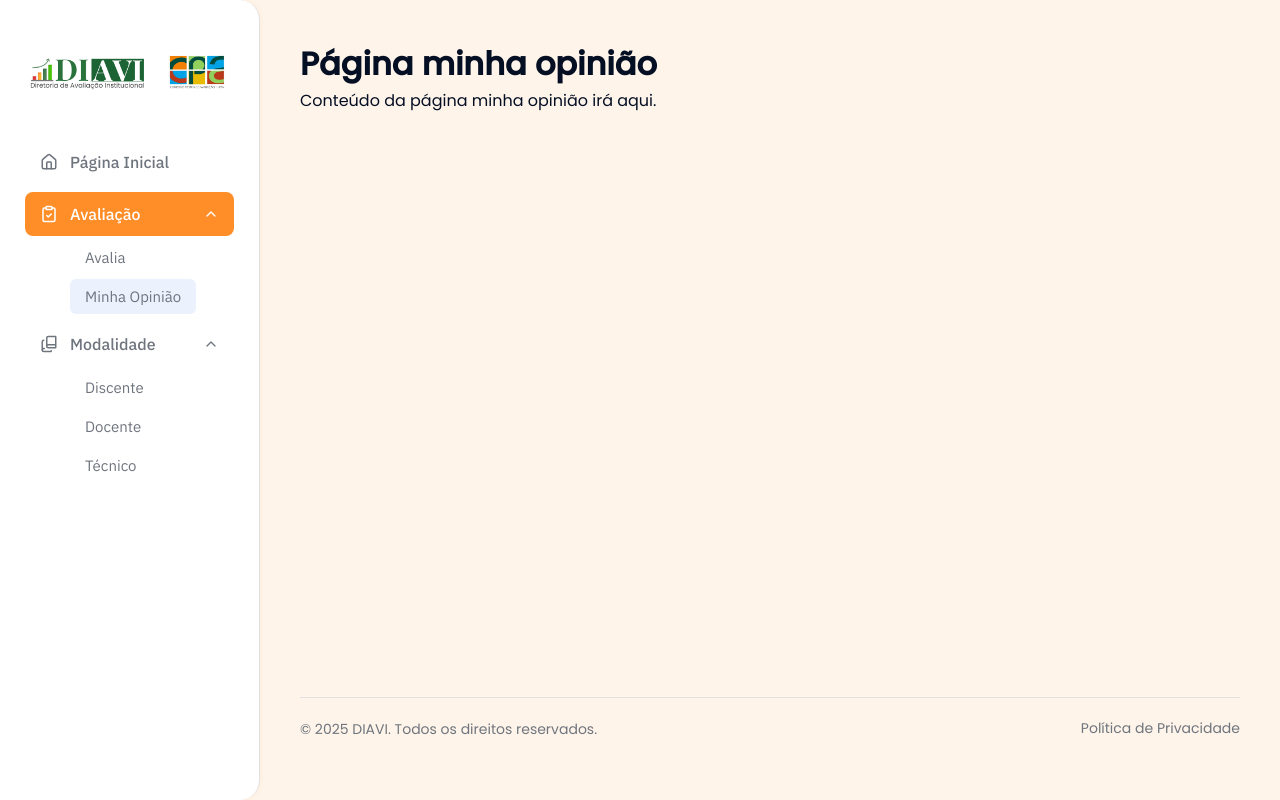
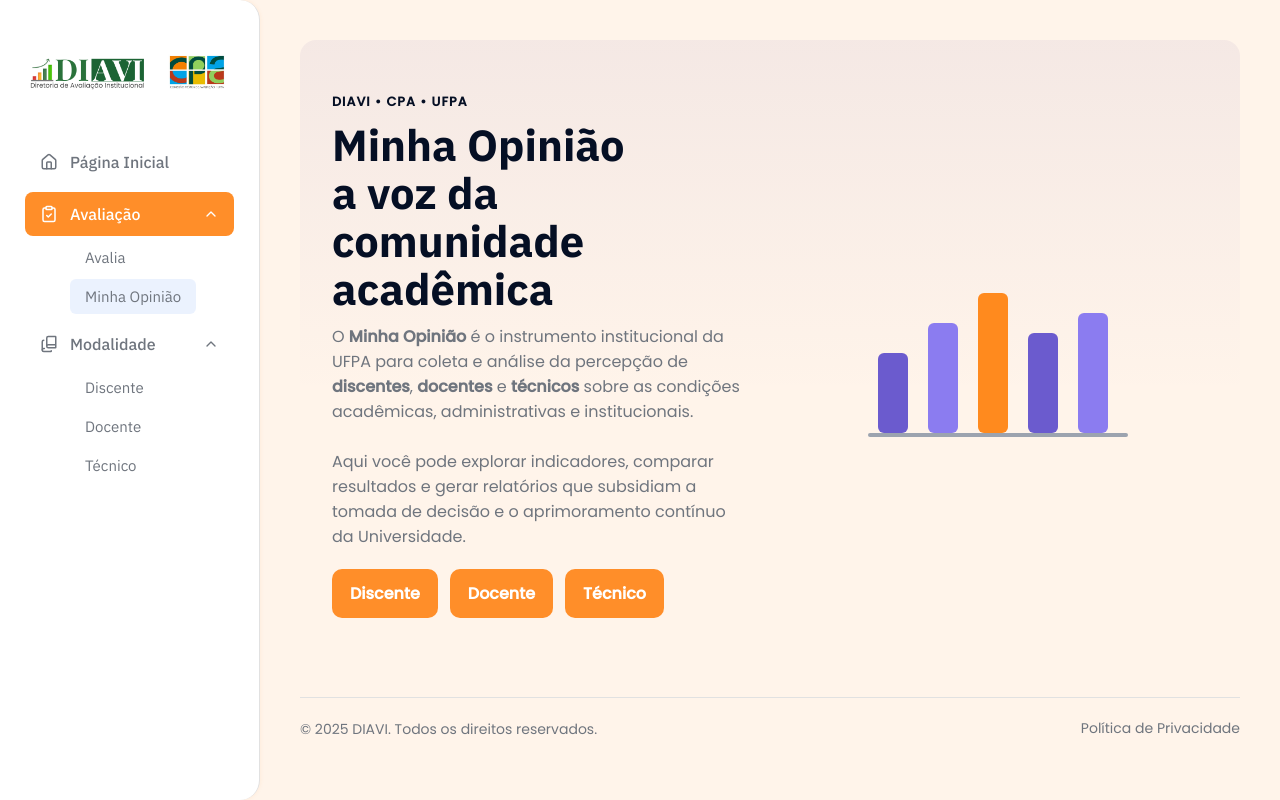
Before and after one commit to sayydaviid/RepositorioDaDiavi, a Next.js app: page /avaliacao/minhaopiniao in a window 1280 px wide. Built offline with nearby package versions, Linux system fonts and the light colour scheme.

Commit message:
lindinho agora

```diff
--- a/src/app/avaliacao/minhaopiniao/page.js
+++ b/src/app/avaliacao/minhaopiniao/page.js
@@ -1,8 +1,82 @@
+'use client';
+
+import React from 'react';
+import Link from 'next/link';
+import styles from '../../../styles/page.module.css';
+
 export default function MinhaOpiniaoPage() {
   return (
-    <div>
-      <h1>Página minha opinião</h1>
-      <p>Conteúdo da página minha opinião irá aqui.</p>
-    </div>
+    <section className={styles.wrapper}>
+      <header className={styles.hero}>
+        {/* TEXTO */}
+        <div className={styles.heroText}>
+          <span className={styles.kicker}>DIAVI • CPA • UFPA</span>
+
+          <h1>
+            Minha Opinião <br />
+            a voz da comunidade acadêmica
+          </h1>
+
+          <p>
+            O <strong>Minha Opinião</strong> é o instrumento institucional da UFPA
+            para coleta e análise da percepção de <strong>discentes</strong>,
+            <strong> docentes</strong> e <strong>técnicos</strong> sobre as
+            condições acadêmicas, administrativas e institucionais.
+            <br />
+            <br />
+            Aqui você pode explorar indicadores, comparar resultados e gerar
+            relatórios que subsidiam a tomada de decisão e o aprimoramento
+            contínuo da Universidade.
+          </p>
+
+          <div className={styles.ctaGroup}>
+            <Link
+              href="/avaliacao/minhaopiniao/discente"
+              className={styles.ctaPrimary}
+            >
+              Discente
+            </Link>
+
+            <Link
+              href="/avaliacao/minhaopiniao/docente"
+              className={styles.ctaPrimary}
+            >
+              Docente
+            </Link>
+
+            <Link
+              href="/avaliacao/minhaopiniao/tecnico"
+              className={styles.ctaPrimary}
+            >
+              Técnico
+            </Link>
+          </div>
+        </div>
+
+        {/* ILUSTRAÇÃO */}
+        <div className={styles.heroArt} aria-hidden="true">
+          <svg
+            width="420"
+            height="360"
+            viewBox="0 0 420 360"
+            fill="none"
+            xmlns="http://www.w3.org/2000/svg"
+          >
+
+
+            {/* Gráfico */}
+            <rect x="90" y="180" width="30" height="80" rx="6" fill="#6B5BCE" />
+            <rect x="140" y="150" width="30" height="110" rx="6" fill="#8B7CF0" />
+            <rect x="190" y="120" width="30" height="140" rx="6" fill="#FF8A1E" />
+            <rect x="240" y="160" width="30" height="100" rx="6" fill="#6B5BCE" />
+            <rect x="290" y="140" width="30" height="120" rx="6" fill="#8B7CF0" />
+
+            {/* Linha de base */}
+            <rect x="80" y="260" width="260" height="4" rx="2" fill="#9CA3AF" />
+
+          </svg>
+        </div>
+      </header>
+    </section>
   );
 }
```
